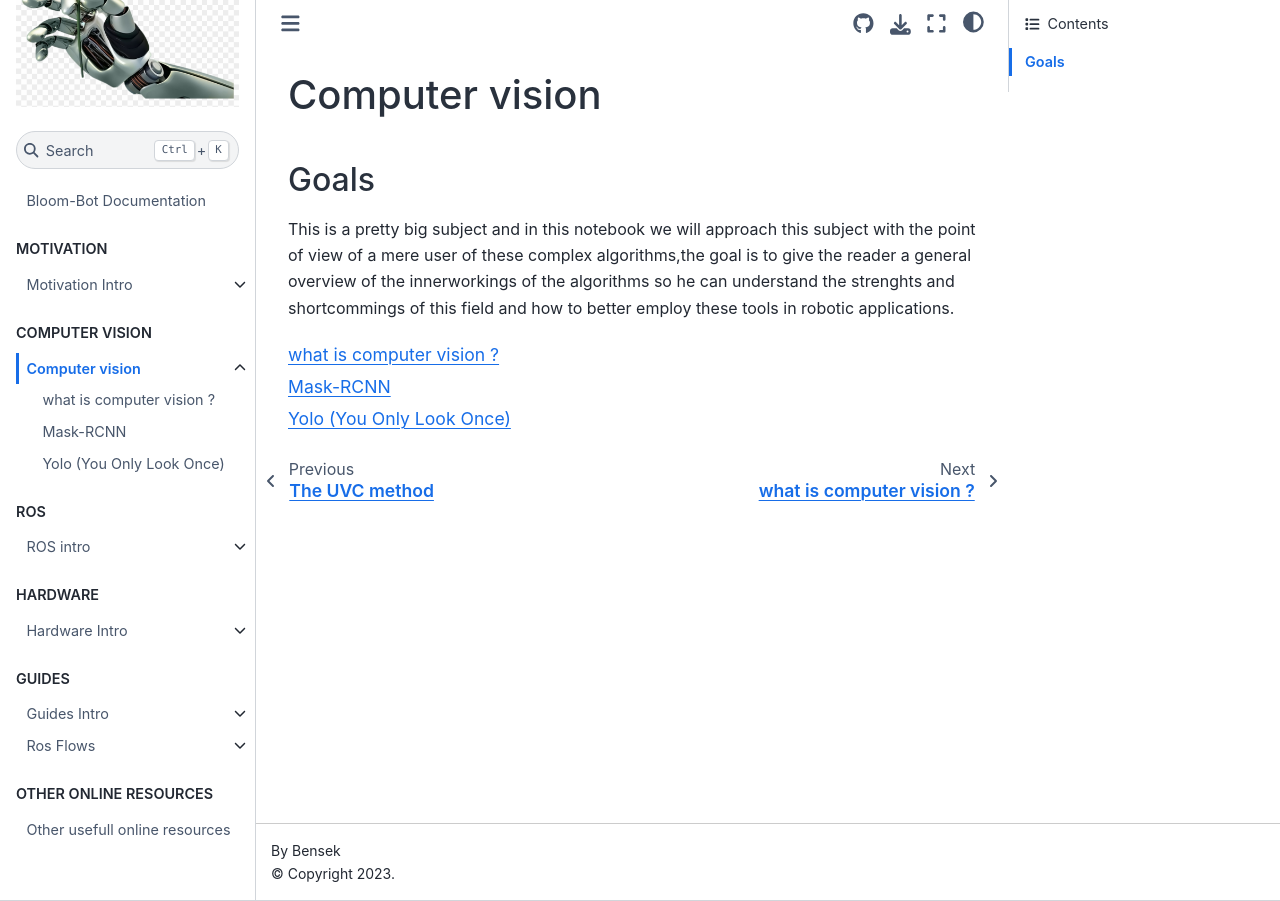
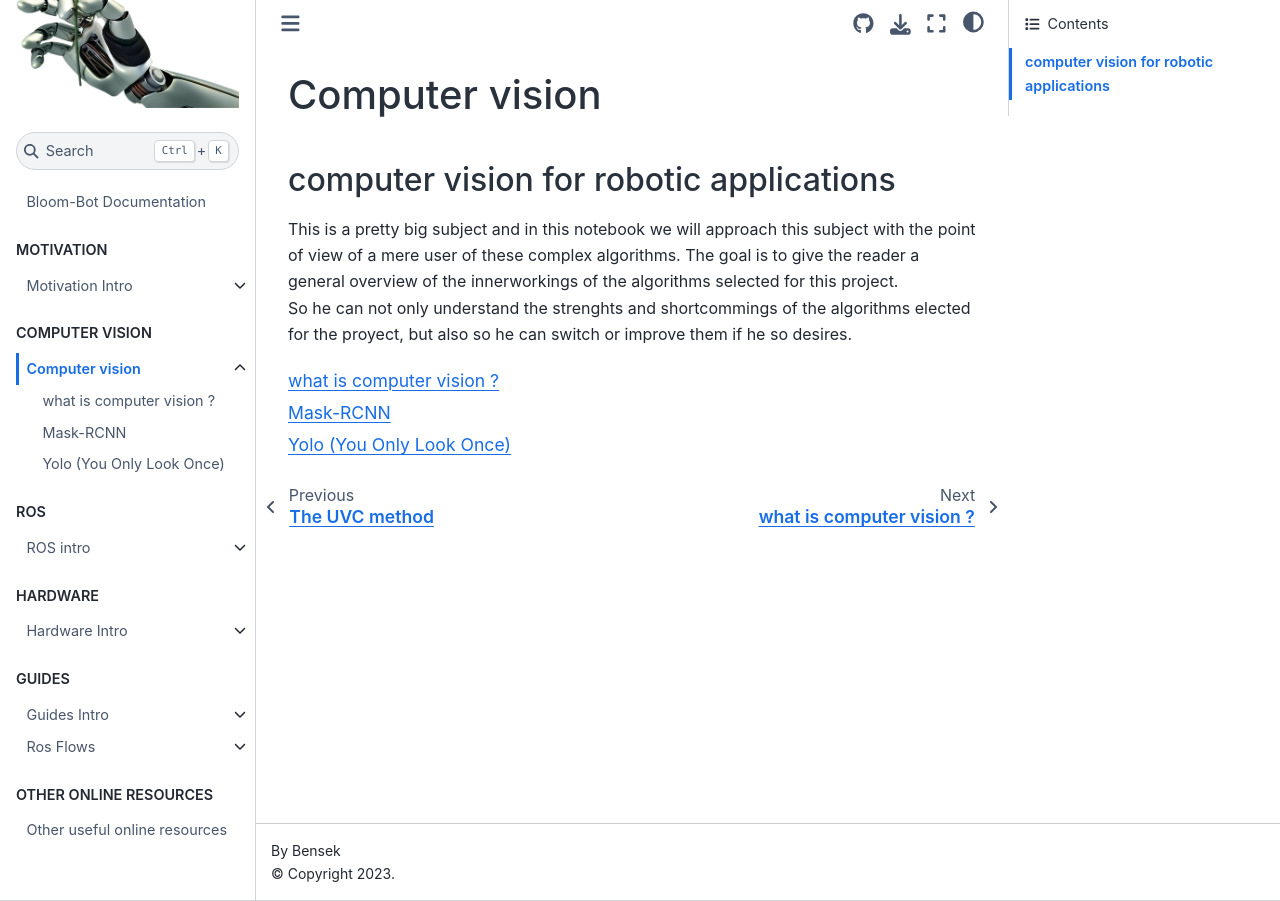
Before and after one commit to flippybit/bery-bot, a Jupyter Book: the page built from docs/vision/computer-vision-intro.md, in a window 1280 px wide. Built offline with Jupyter Book 1.0.4 settings and Sphinx 7.4.7 and the Sphinx Book theme 1.1.4, drawn with Linux system fonts in a browser that asks for light colours; pages that are not in the unit, such as notebooks, are missing from menus.

Commit message:
enhanced

````diff
--- a/docs/_config.yml
+++ b/docs/_config.yml
@@ -5,9 +5,9 @@
 # Book settings
 # Learn more at https://jupyterbook.org/customize/config.html
 
-title: Berry Bot
+title: Bloom-Bot
 author: Bensek
-logo: robot-hand-flower.jpeg
+logo: robot-hand.png
 
 # Force re-execution of notebooks on each build.
 # See https://jupyterbook.org/content/execute.html
--- a/docs/guides/other-resources.md
+++ b/docs/guides/other-resources.md
@@ -1,13 +1,12 @@
-# Other usefull online resources
+# Other useful online resources
 a place to gather all the tips and tricks necesary to make the proyect work
 
-## Selection of some of the best guides money cant get..
+## Selection of the best guides money cant get..
 
 
 ### Practical free ROS guides
 1. universidad catalana: https://sir.upc.edu/projects/rostutorials/10-gazebo_control_tutorial/index.html#
 2. ROS industrial
-
 
 
 ### Linux command line tutorials
--- a/docs/vision/computer-vision-intro.md
+++ b/docs/vision/computer-vision-intro.md
@@ -1,8 +1,10 @@
 # Computer vision
 
-## Goals
-This is a pretty big subject and in this notebook we will approach this subject with the point of view of a mere user of these complex algorithms,the goal is to give the reader a general overview of the innerworkings of the algorithms so he can understand the strenghts and shortcommings of this field and how to better employ these tools in robotic applications.
+## computer vision for robotic applications
 
+This is a pretty big subject and in this notebook we will approach this subject with the point of view of a mere user of these complex algorithms.
+The goal is to give the reader a general overview of the innerworkings of the algorithms selected for this project.
+So he can not only understand the strenghts and shortcommings of the algorithms elected for the proyect, but also so he can switch or improve them if he so desires.
 
 ```{tableofcontents}
 ```
````
Also changed, not shown: docs/robot-hand-flower.jpeg (deleted), docs/robot-hand.png (added), docs/vision/Untitled.ipynb (added).
